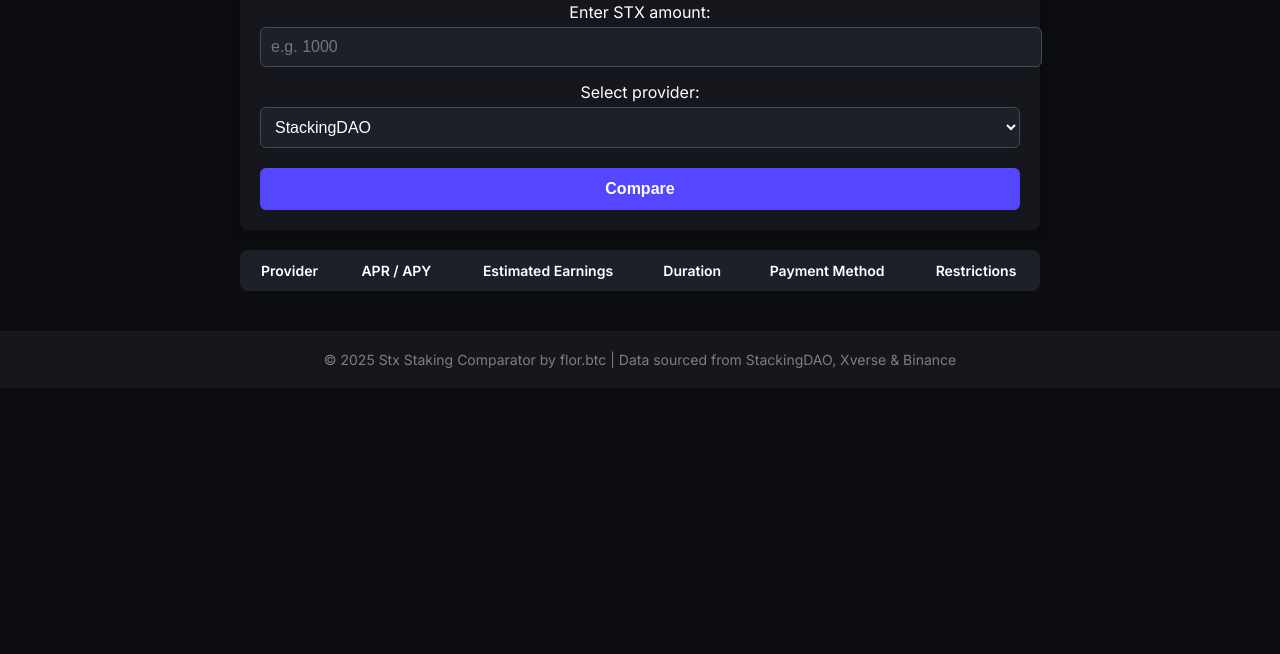
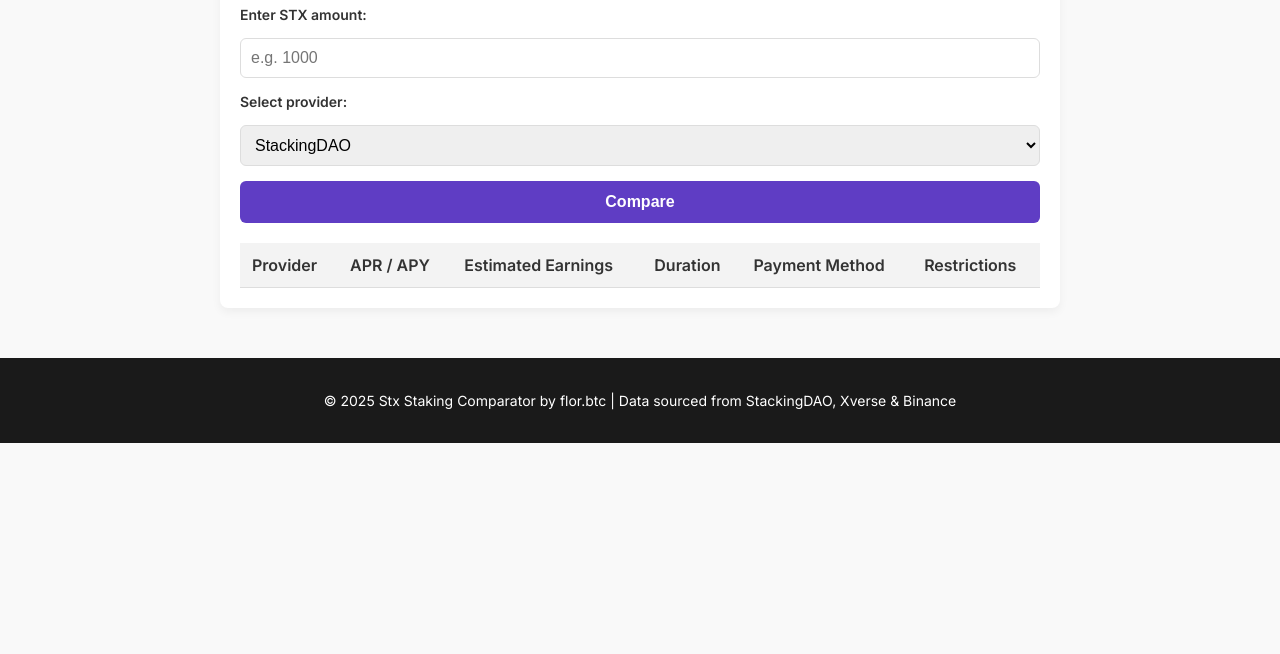
Before and after one commit to flormpecasique/Calculator-stacking, a plain HTML site: page index.html in a window 1280 px wide. Shown: the part 146-800 px from the top of the page. Drawn offline with Linux system fonts and the light colour scheme.

Commit message:
styles.css

```diff
--- a/styles.css
+++ b/styles.css
@@ -1,73 +1,72 @@
-/* General Styles */
+/* General styles */
 body {
     font-family: 'Inter', sans-serif;
-    background-color: #0B0D11;
-    color: #FFFFFF;
+    background-color: #f9f9f9; /* Fondo claro estilo Stacks */
+    color: #333;
     margin: 0;
     padding: 0;
-    display: flex;
-    flex-direction: column;
-    align-items: center;
-    min-height: 100vh;
 }
 
 /* Container */
 .container {
-    width: 90%;
     max-width: 800px;
-    text-align: center;
-    margin-top: 40px;
+    margin: 50px auto;
+    padding: 20px;
+    background: #ffffff;
+    box-shadow: 0px 4px 10px rgba(0, 0, 0, 0.05);
+    border-radius: 8px;
 }
 
 /* Title */
 h1 {
-    font-size: 28px;
+    text-align: center;
     font-weight: 600;
-    margin-bottom: 20px;
+    color: #111;
 }
 
 /* Form */
 form {
-    background: #15171D;
-    padding: 20px;
-    border-radius: 8px;
-    box-shadow: 0px 4px 12px rgba(0, 0, 0, 0.2);
+    display: flex;
+    flex-direction: column;
+    gap: 15px;
 }
 
 label {
-    display: block;
-    margin-top: 15px;
-    font-weight: 500;
+    font-weight: 600;
+    font-size: 14px;
 }
 
 input, select {
-    width: 100%;
     padding: 10px;
-    margin-top: 5px;
+    font-size: 16px;
+    border: 1px solid #ddd;
     border-radius: 6px;
-    border: 1px solid #444857;
-    background-color: #1E2029;
-    color: #FFFFFF;
-    font-size: 16px;
+    outline: none;
+    transition: 0.2s;
 }
 
-/* Button */
+input:focus, select:focus {
+    border-color: #5F3DC4; /* Violeta de Stacks */
+}
+
+/* Buttons */
 button {
-    width: 100%;
     padding: 12px;
-    background: #5546FF;
-    color: white;
-    border: none;
     font-size: 16px;
     font-weight: 600;
-    margin-top: 20px;
+    cursor: pointer;
     border-radius: 6px;
-    cursor: pointer;
-    transition: background 0.3s ease;
+    border: none;
+    transition: 0.3s ease-in-out;
 }
 
-button:hover {
-    background: #6A5CFF;
+.primary-btn {
+    background-color: #5F3DC4;
+    color: #fff;
+}
+
+.primary-btn:hover {
+    background-color: #4A2F9A;
 }
 
 /* Table */
@@ -75,31 +74,21 @@ table {
     width: 100%;
     margin-top: 20px;
     border-collapse: collapse;
-    background: #15171D;
-    border-radius: 8px;
-    overflow: hidden;
-}
-
-thead {
-    background: #1E2029;
 }
 
 th, td {
     padding: 12px;
-    text-align: center;
+    border-bottom: 1px solid #ddd;
+    text-align: left;
 }
 
 th {
+    background-color: #F3F3F3;
     font-weight: 600;
-    font-size: 14px;
 }
 
-tbody tr {
-    border-bottom: 1px solid #444857;
-}
-
-tbody tr:last-child {
-    border-bottom: none;
+tr:hover {
+    background-color: #F8F8F8;
 }
 
 /* Footer */
@@ -107,13 +96,8 @@ footer {
     text-align: center;
     padding: 20px;
     font-size: 14px;
-    color: #AAAAAA;
-    background-color: #15171D;
-    width: 100%;
+    color: #666;
+    background-color: #1a1a1a;
     margin-top: 40px;
+    color: white;
 }
-
-footer p {
-    margin: 0;
-    opacity: 0.7;
-}
```
